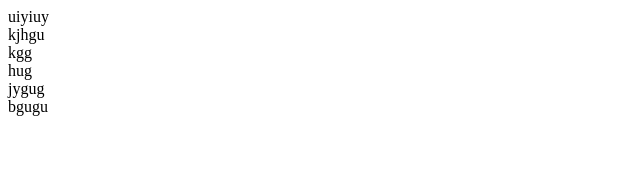
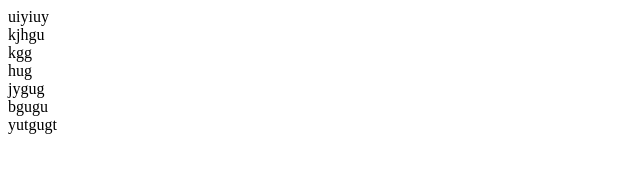
Before and after one commit to DiegoCarva05/parcial-_40, a plain HTML site: page index.html in a window 1280 px wide. Shown: the full height of the page, 0-640 px from the left. Drawn offline with Linux system fonts and the light colour scheme.

Commit message:
septimp commit

```diff
--- a/index.html
+++ b/index.html
@@ -12,5 +12,6 @@
     <div>hug</div>
     <div>jygug</div>
     <div>bgugu</div>
+    <div>yutgugt</div>
 </body>
 </html>
```
